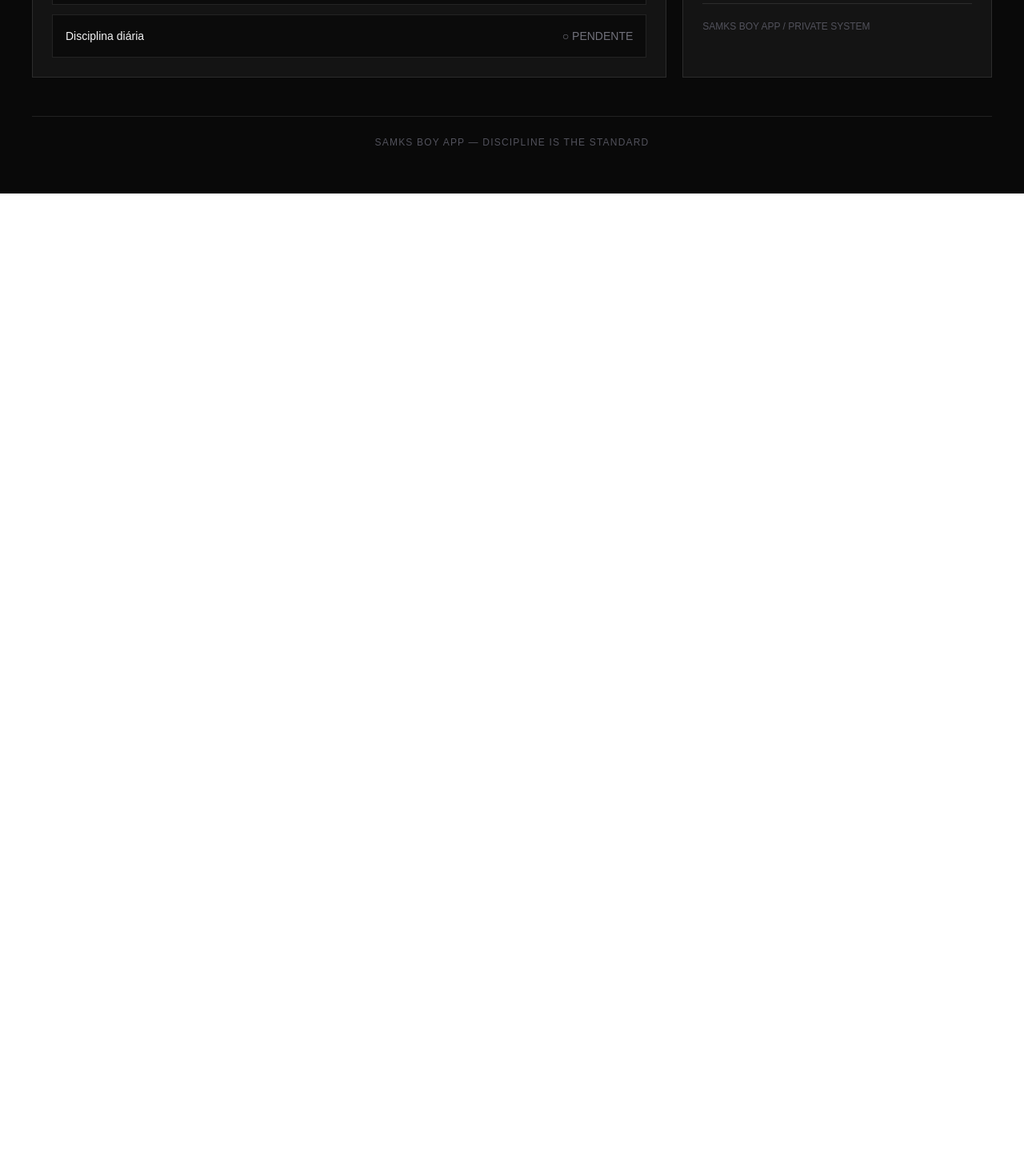
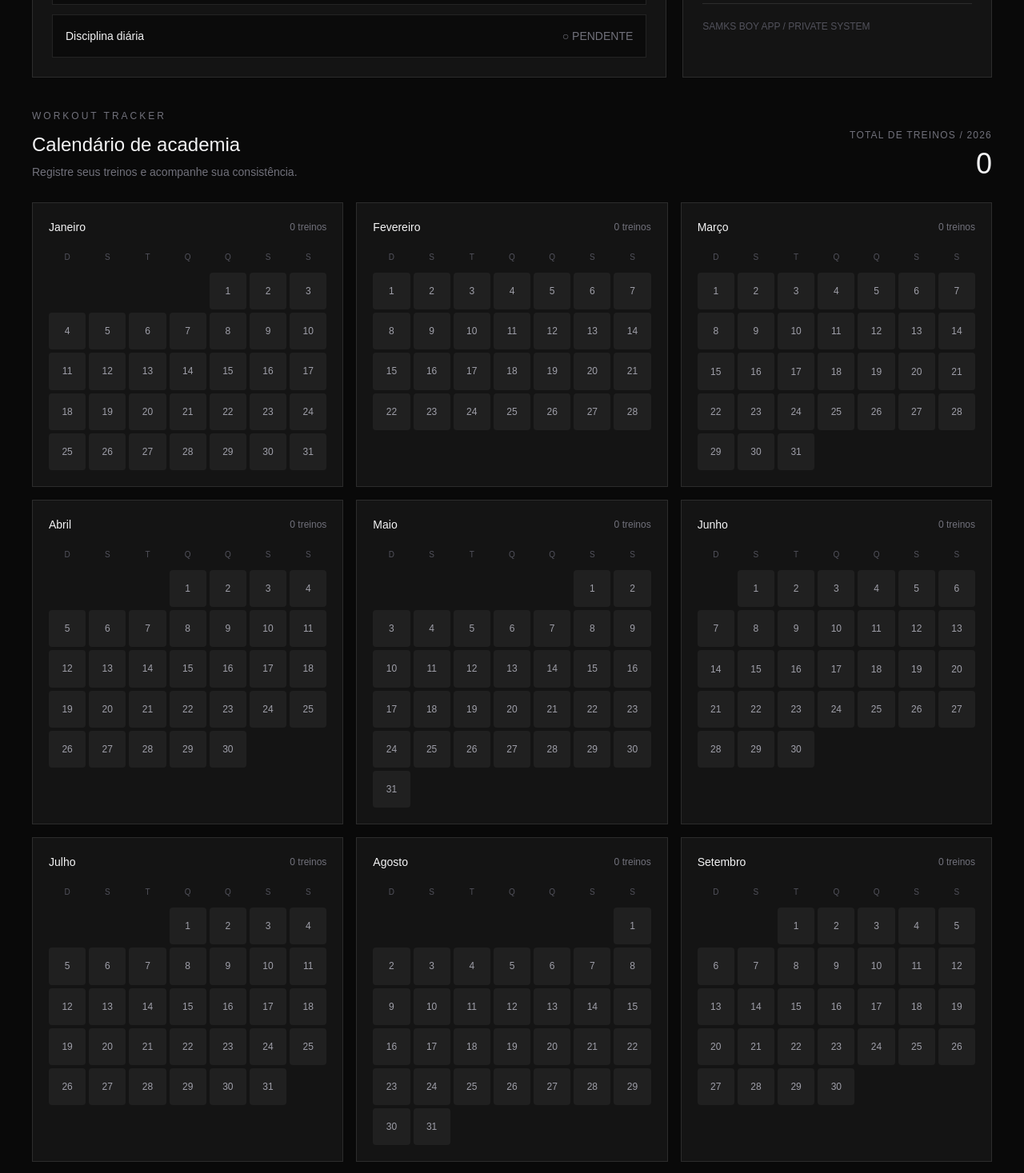
Before and after one commit to kaiserlichglow-hash/samksboyAPP, a Next.js app: page / in a window 1280 px wide. Shown: the part 800-2267 px from the top of the page at 80% size. Before the commit the page ends 1042 px from the top, so only its background shows below. Built offline with nearby package versions, Linux system fonts and the light colour scheme.

Commit message:
Add annual workout calendar with local storage

```diff
--- /dev/null
+++ b/src/app/WorkoutCalendar.tsx
@@ -0,0 +1,192 @@
+
+"use client";
+
+import { useEffect, useState } from "react";
+
+const MONTHS = [
+  "Janeiro", "Fevereiro", "Março", "Abril",
+  "Maio", "Junho", "Julho", "Agosto",
+  "Setembro", "Outubro", "Novembro", "Dezembro",
+];
+
+const WEEKDAYS = ["D", "S", "T", "Q", "Q", "S", "S"];
+
+const YEAR = 2026;
+const STORAGE_KEY = `samksboyapp-workouts-${YEAR}`;
+
+export default function WorkoutCalendar() {
+  const [workouts, setWorkouts] = useState<string[]>([]);
+  const [loaded, setLoaded] = useState(false);
+
+  useEffect(() => {
+    try {
+      const saved = localStorage.getItem(STORAGE_KEY);
+
+      if (saved) {
+        const parsed: unknown = JSON.parse(saved);
+
+        if (Array.isArray(parsed)) {
+          setWorkouts(
+            parsed.filter(
+              (value): value is string =>
+                typeof value === "string"
+            )
+          );
+        }
+      }
+    } catch (error) {
+      console.error("Erro ao carregar treinos:", error);
+    }
+
+    setLoaded(true);
+  }, []);
+
+  function toggleWorkout(date: string) {
+    const updated = workouts.includes(date)
+      ? workouts.filter((item) => item !== date)
+      : [...workouts, date];
+
+    try {
+      localStorage.setItem(STORAGE_KEY, JSON.stringify(updated));
+      setWorkouts(updated);
+    } catch (error) {
+      console.error("Erro ao salvar treino:", error);
+    }
+  }
+
+  function renderMonth(monthIndex: number) {
+    const daysInMonth = new Date(
+      YEAR,
+      monthIndex + 1,
+      0
+    ).getDate();
+
+    const firstWeekday = new Date(
+      YEAR,
+      monthIndex,
+      1
+    ).getDay();
+
+    const monthDates = Array.from(
+      { length: daysInMonth },
+      (_, index) => index + 1
+    );
+
+    return (
+      <div
+        key={monthIndex}
+        className="border border-white/10 bg-[#141414] p-5"
+      >
+        <div className="mb-5 flex items-center justify-between">
+          <h4 className="text-sm font-medium">
+            {MONTHS[monthIndex]}
+          </h4>
+
+          <span className="text-xs text-zinc-500">
+            {workouts.filter((date) =>
+              date.startsWith(
+                `${YEAR}-${String(monthIndex + 1).padStart(2, "0")}-`
+              )
+            ).length}{" "}
+            treinos
+          </span>
+        </div>
+
+        <div className="grid grid-cols-7 gap-1">
+          {WEEKDAYS.map((day, index) => (
+            <div
+              key={index}
+              className="pb-2 text-center text-[10px] text-zinc-600"
+            >
+              {day}
+            </div>
+          ))}
+
+          {Array.from(
+            { length: firstWeekday },
+            (_, index) => (
+              <div key={`empty-${index}`} />
+            )
+          )}
+
+          {monthDates.map((day) => {
+            const date = `${YEAR}-${String(
+              monthIndex + 1
+            ).padStart(2, "0")}-${String(day).padStart(2, "0")}`;
+
+            const active = workouts.includes(date);
+
+            return (
+              <button
+                key={date}
+                type="button"
+                onClick={() => toggleWorkout(date)}
+                aria-label={`${day} de ${MONTHS[monthIndex]} de ${YEAR}`}
+                aria-pressed={active}
+                className={`aspect-square min-w-0 rounded-sm text-xs transition ${
+                  active
+                    ? "bg-emerald-600 text-white"
+                    : "bg-[#202020] text-zinc-400 hover:bg-[#363636]"
+                }`}
+              >
+                {day}
+              </button>
+            );
+          })}
+        </div>
+      </div>
+    );
+  }
+
+  return (
+    <section className="mt-10">
+      <div className="mb-7 flex flex-wrap items-end justify-between gap-4">
+        <div>
+          <p className="text-xs tracking-[0.25em] text-zinc-500">
+            WORKOUT TRACKER
+          </p>
+
+          <h3 className="mt-3 text-2xl font-light">
+            Calendário de academia
+          </h3>
+
+          <p className="mt-2 text-sm text-zinc-500">
+            Registre seus treinos e acompanhe sua consistência.
+          </p>
+        </div>
+
+        <div className="text-right">
+          <p className="text-xs tracking-widest text-zinc-500">
+            TOTAL DE TREINOS / {YEAR}
+          </p>
+
+          <p className="mt-2 text-4xl font-light">
+            {loaded ? workouts.length : "—"}
+          </p>
+        </div>
+      </div>
+
+      <div className="grid gap-4 md:grid-cols-2 xl:grid-cols-3">
+        {MONTHS.map((_, index) => renderMonth(index))}
+      </div>
+
+      <div className="mt-5 flex flex-wrap items-center gap-5 text-xs text-zinc-500">
+        <span className="flex items-center gap-2">
+          <span className="h-3 w-3 bg-emerald-600" />
+          Treino realizado
+        </span>
+
+        <span className="flex items-center gap-2">
+          <span className="h-3 w-3 bg-[#202020]" />
+          Sem registro
+        </span>
+      </div>
+
+      <p className="mt-4 text-xs text-zinc-600">
+        Os registros são salvos neste navegador.
+        A sincronização entre dispositivos será implementada
+        em uma etapa futura.
+      </p>
+    </section>
+  );
+}
--- a/src/app/page.tsx
+++ b/src/app/page.tsx
@@ -1,7 +1,7 @@
 "use client";
 
 import { useState } from "react";
-
+import WorkoutCalendar from "./WorkoutCalendar";
 const habits = [
   "Treino concluído",
   "Sono regulado",
@@ -146,7 +146,7 @@ export default function Home() {
             </div>
           </div>
         </section>
-
+<WorkoutCalendar />
         <footer className="mt-12 border-t border-white/10 py-6 text-center text-xs tracking-widest text-zinc-600">
           SAMKS BOY APP — DISCIPLINE IS THE STANDARD
         </footer>
```
